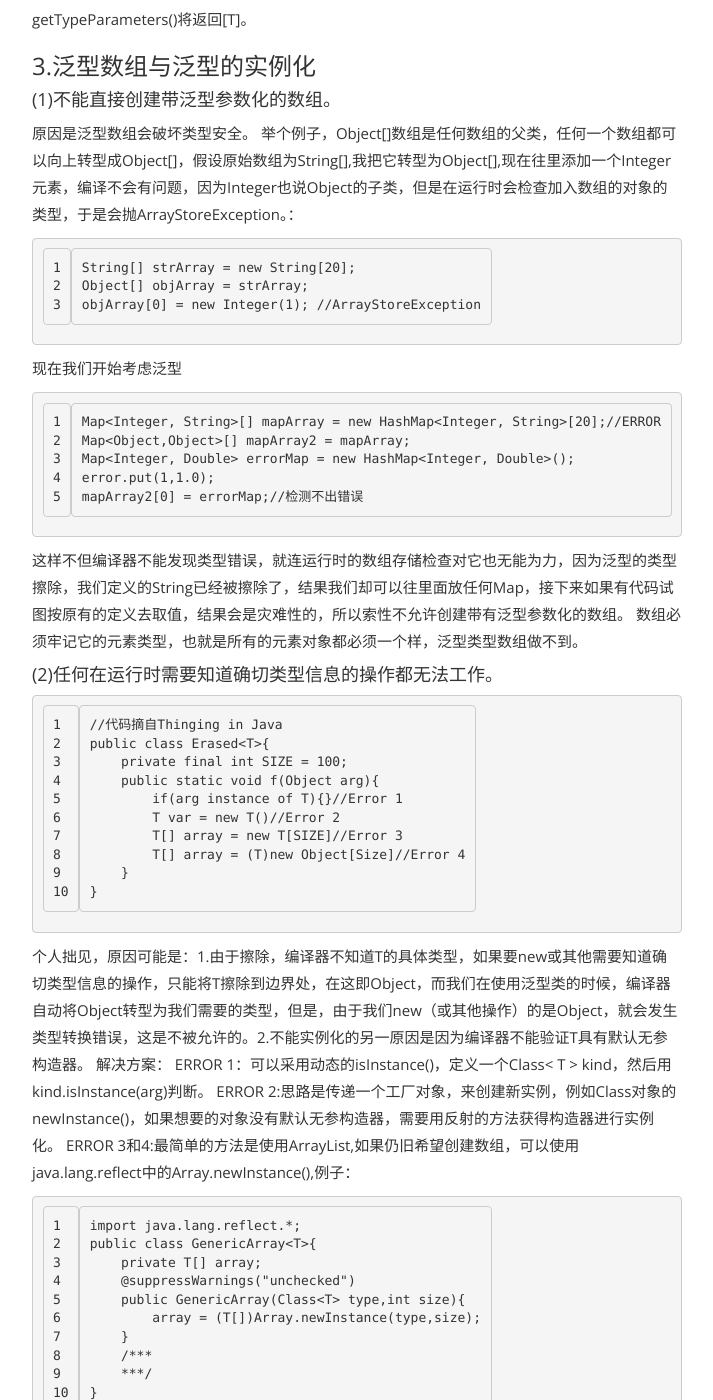
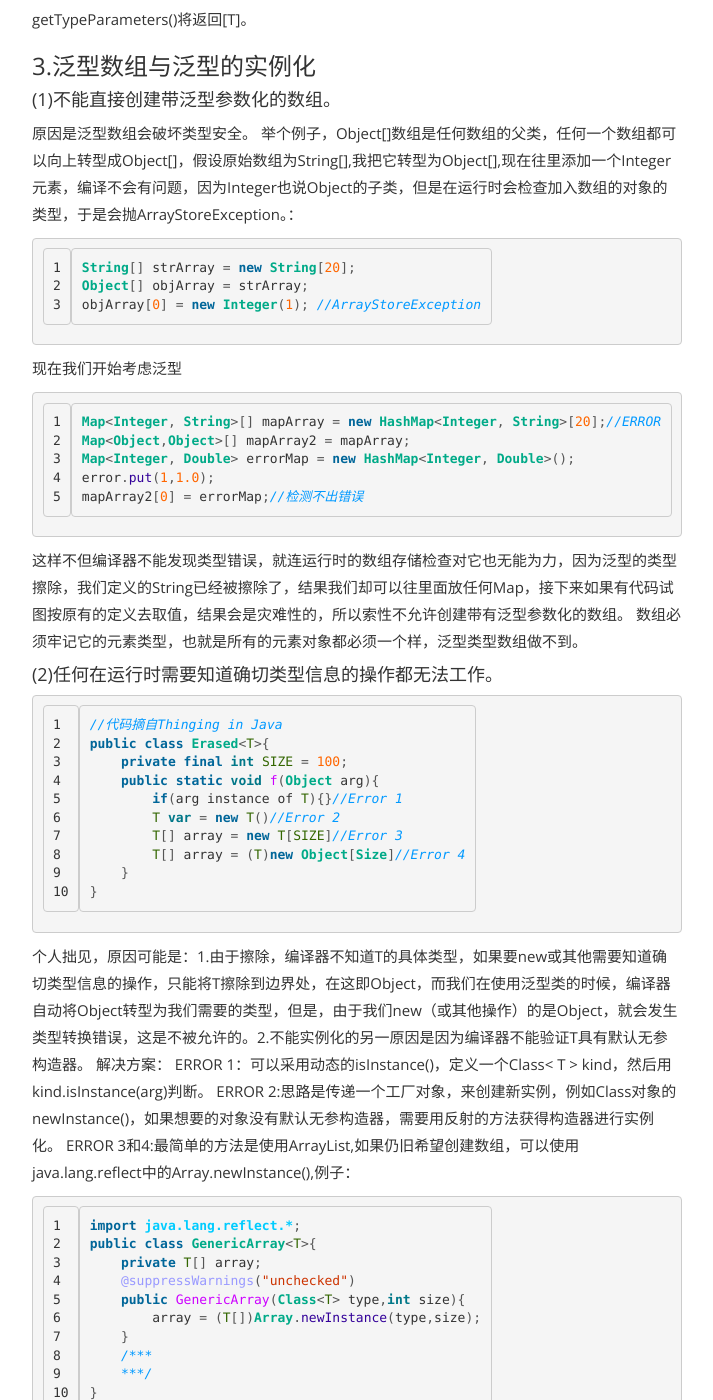
Before and after one commit to husama/husama.github.io, a Jekyll site: the page built from _posts/2016-04-21-学习笔记之Java泛型.md, in a window 1280 px wide and 1400 px high, scrolled down 925 px. Shown: the whole window, without its empty margins (283-996 px from the left). Built offline with Jekyll 4.4.1, drawn with Linux system fonts in a browser that asks for light colours; some of the changed text lies outside the part shown.

Commit message:
Update 2016-04-21-学习笔记之Java泛型.md

````diff
--- a/_posts/2016-04-21-学习笔记之Java泛型.md
+++ b/_posts/2016-04-21-学习笔记之Java泛型.md
@@ -12,7 +12,7 @@ excerpt_separator: "##"
 Java SE5开始支持泛型，由于兼容性的原因，采用了擦除的方法，这导致了很多问题。本文是我的学习笔记，不对之处希望指出！
 
 ### 1.泛型的Class类型
-```
+```java
 Class c1 = new ArrayList<String>().getClass();
 Class c2 = new ArrayList<Integer>().getClass();
 ```
@@ -24,7 +24,7 @@ Class c2 = new ArrayList<Integer>().getClass();
 
 此外，在泛型代码内部，无法获得任何有关泛型参数的信息。例：
 getTypeParameters()这个函数将返回一个TypeVariable数组，表示有泛型声明所声明的类型参数，但实际上，它返回的仅仅是用作参数占位符的标识符，例如定义一个类时
-```
+```java
 class MyClass<T>{}
 ```
 getTypeParameters()将返回[T]。
@@ -34,13 +34,13 @@ getTypeParameters()将返回[T]。
 #### (1)不能直接创建带泛型参数化的数组。
 原因是泛型数组会破坏类型安全。
 举个例子，Object[]数组是任何数组的父类，任何一个数组都可以向上转型成Object[]，假设原始数组为String[],我把它转型为Object[],现在往里添加一个Integer元素，编译不会有问题，因为Integer也说Object的子类，但是在运行时会检查加入数组的对象的类型，于是会抛ArrayStoreException。：
-```
+```java
 String[] strArray = new String[20];
 Object[] objArray = strArray;
 objArray[0] = new Integer(1); //ArrayStoreException
 ```
 现在我们开始考虑泛型
-```
+```java
 Map<Integer, String>[] mapArray = new HashMap<Integer, String>[20];//ERROR
 Map<Object,Object>[] mapArray2 = mapArray;
 Map<Integer, Double> errorMap = new HashMap<Integer, Double>();
@@ -50,7 +50,7 @@ mapArray2[0] = errorMap;//检测不出错误
 这样不但编译器不能发现类型错误，就连运行时的数组存储检查对它也无能为力，因为泛型的类型擦除，我们定义的String已经被擦除了，结果我们却可以往里面放任何Map，接下来如果有代码试图按原有的定义去取值，结果会是灾难性的，所以索性不允许创建带有泛型参数化的数组。 数组必须牢记它的元素类型，也就是所有的元素对象都必须一个样，泛型类型数组做不到。
 
 #### (2)任何在运行时需要知道确切类型信息的操作都无法工作。
-```
+```java
 //代码摘自Thinging in Java
 public class Erased<T>{
     private final int SIZE = 100;
@@ -67,7 +67,7 @@ public class Erased<T>{
 ERROR 1：可以采用动态的isInstance()，定义一个Class< T > kind，然后用kind.isInstance(arg)判断。
 ERROR 2:思路是传递一个工厂对象，来创建新实例，例如Class对象的newInstance()，如果想要的对象没有默认无参构造器，需要用反射的方法获得构造器进行实例化。
 ERROR 3和4:最简单的方法是使用ArrayList,如果仍旧希望创建数组，可以使用java.lang.reflect中的Array.newInstance(),例子：
-```
+```java
 import java.lang.reflect.*;
 public class GenericArray<T>{
     private T[] array;
@@ -81,7 +81,7 @@ public class GenericArray<T>{
 ```
 ### 4.泛型与重载
 我们已经知道泛型会有擦除，所以`List<String>`和`List<Integer`在JVM的眼中是一样的，重载时就会出现问题：
-```
+```java
 public class GenericTypes {
 
     public static void method(List<String> list) {
@@ -99,14 +99,14 @@ JVM不能识别出这两个方法的区别。
 
 ### 6.关于通配符
 #### (1)泛型与通配符的继承关系
-```
+```java
     class Father{}
     class Son extends Father{}
 ```
 在这里Father是Son的超类，但是`ArrayList<Father>`并不是`ArrayList<Son>`的超类，实际上，它们并没有多大的关系。
 然而，对于通配符`ArrayList<? extends Father>`，`ArrayList<Son>`和`ArrayList<Father>`都是`ArrayList<? extends Father>`的子类，对于通配符`ArrayList<? super Son>`,`ArrayList<Son>`和`ArrayList<Father>`都是`ArrayList<? super Son>`的子类,此外，`ArrayList<?>`是它们的共同超类。
 #### (2)通配符的协变与逆变
-```
+```java
 class Son2 extends Father{}
 List<? extends Father> fatherList = new ArrayList<Son>();
 //Compile Error
@@ -119,7 +119,7 @@ fatherList.indexOf(new Son());//OK
 ```
 查看ArrayList的文档，可知原因在于add()的参数是一个具有泛型参数类型的参数，在这里就是`? extends Father`，而编译器不知道到底需要Father的哪个子类型，所以它不会接受任何类型的参数(null除外)。而contains()和indexOf()的参数为Object，因此允许此调用。我们平时设计泛型类时也可以参考这种方法。
 而与之相反的超类型通配符<? super Son>则不同：
-```
+```java
 class GrandSon extends Son{}
 List<? super Son> sonList = new ArrayList<Son>();
 sonList.add(new Son());
@@ -129,7 +129,7 @@ sonList.add(new GrandSon());
 由于sonList是Son的某种基类的list，根据向上转型的规则，往里添加任何SOn或者Son的子类都是可以的，但是，往sonList里添加Father是不安全的，因为编译器不知道sonList到底是Son的哪种基类的List。
 
 ### 7.一个类不能实现同一个泛型接口的两种变体
-```
+```java
 interface Payable{void method(){}}
 class Employee implements Payable{}
 class Hourly extends Employee implements Payable{}
````
